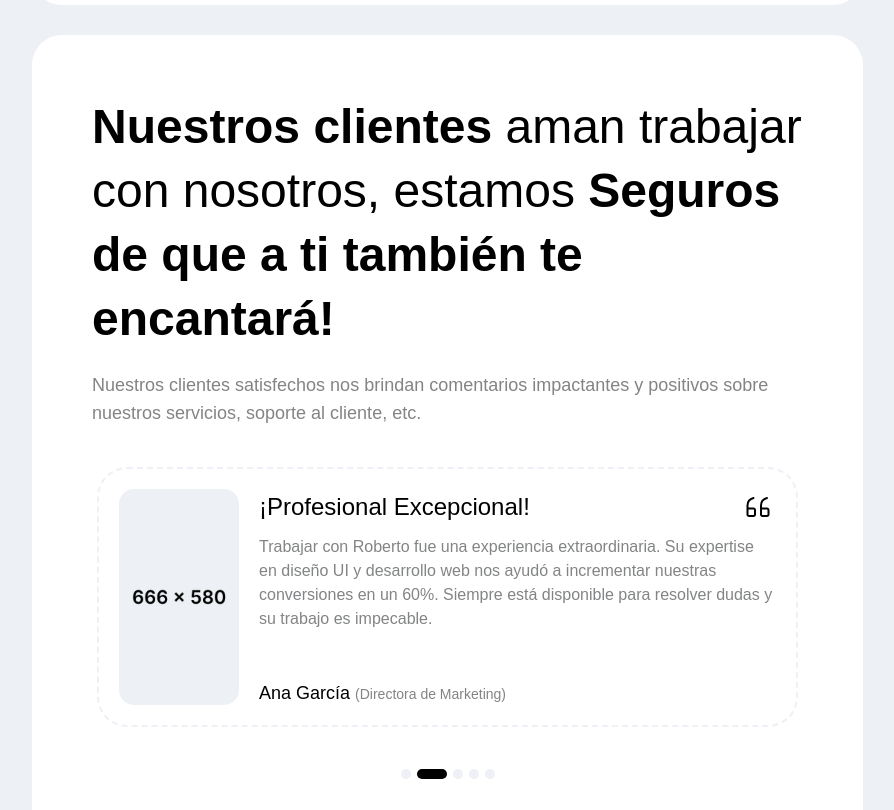
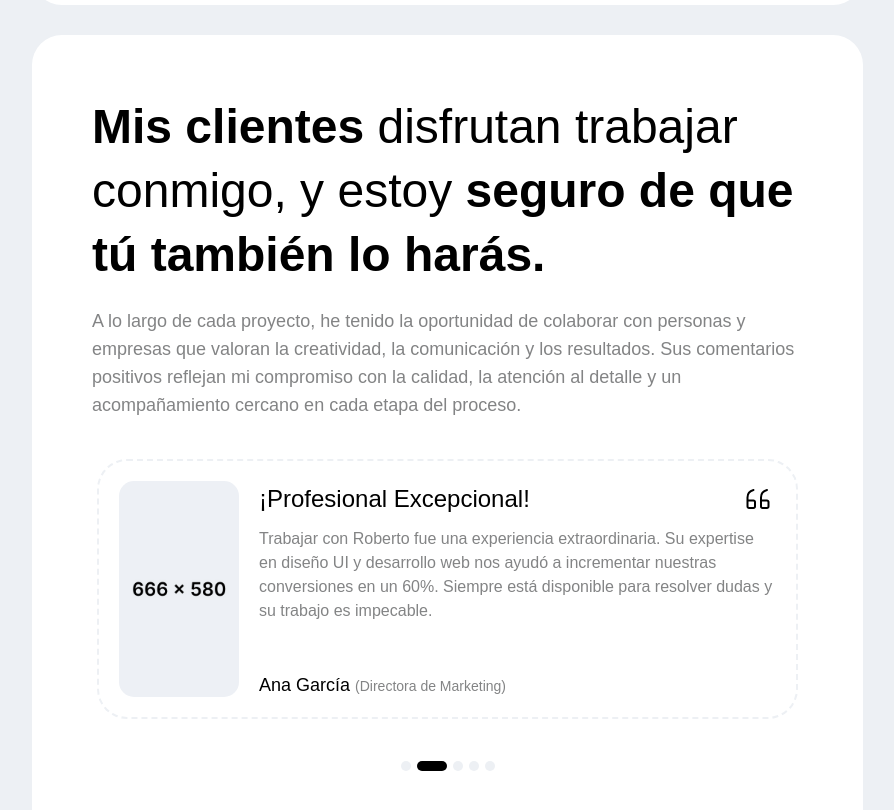
Before and after one commit to AlexUrahara21/Arya_Stark, a plain HTML site: page index.html in a window 1280 px wide. Shown: the part 5454-6264 px from the top of the page, without its empty margins (335-1229 px from the left). Drawn offline with Linux system fonts and the light colour scheme; animation ran at ten frames a second; a web font is replaced by a local one.

Commit message:
Update index.html

```diff
--- a/index.html
+++ b/index.html
@@ -1125,9 +1125,8 @@ Transformo ideas en experiencias digitales que conectan con las personas y forta
                     </section>
                     <!-- ====================================== Section-Five ===================================== -->
                     <section class="section-five active_menus" id="testimonial">
-                        <h3 class="creative brand fade_down">Nuestros clientes <span>aman trabajar con nosotros, estamos </span>Seguros de que a ti también te encantará!
-                        </h3>
-                        <h3 class="visionary fade_down">Nuestros clientes satisfechos nos brindan comentarios impactantes y positivos sobre nuestros servicios, soporte al cliente, etc.</h3>
+                        <h3 class="creative brand fade_down">Mis clientes <span>disfrutan trabajar conmigo, y estoy </span>seguro de que tú también lo harás.                        </h3>
+                        <h3 class="visionary fade_down">A lo largo de cada proyecto, he tenido la oportunidad de colaborar con personas y empresas que valoran la creatividad, la comunicación y los resultados. Sus comentarios positivos reflejan mi compromiso con la calidad, la atención al detalle y un acompañamiento cercano en cada etapa del proceso.</h3>
                         <div class="testimonial zoom_in">
                             <div class="testimonial-box">
                                 <img class="client-img" src="assets/images/home-images/client-img1.jpg"
```
